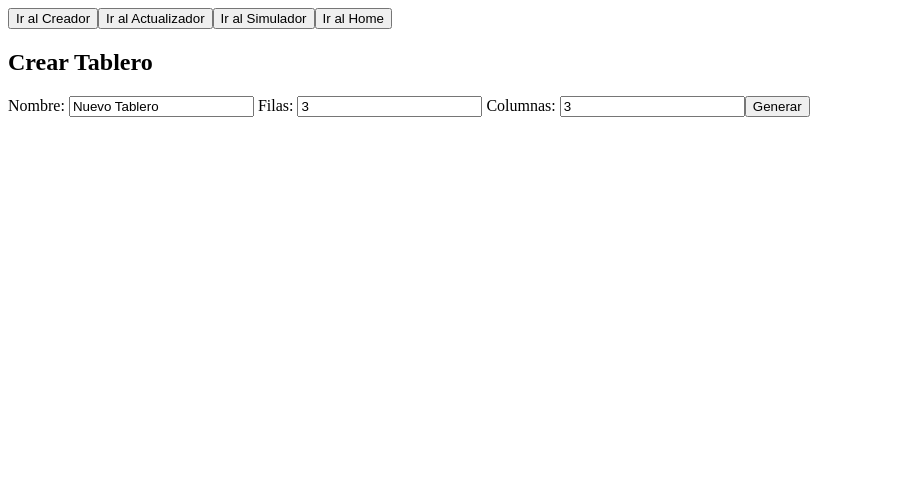
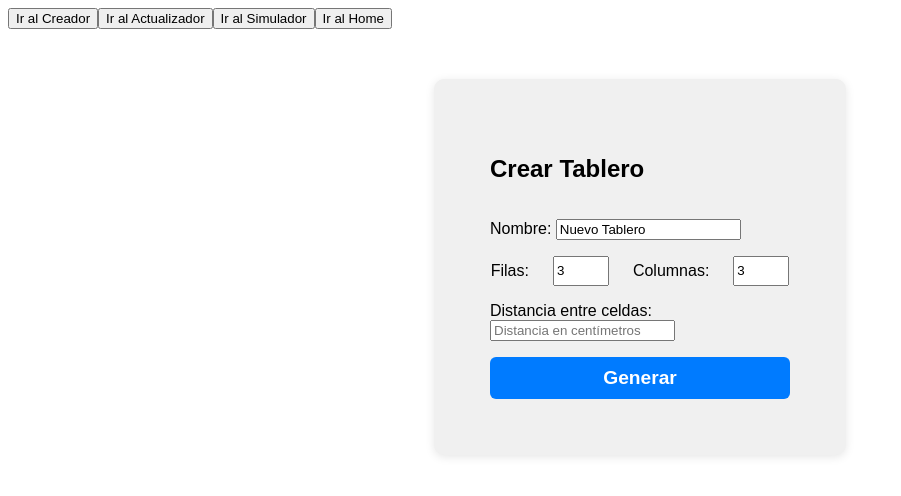
Before and after one commit to schmidtIPM/Proyecto_O_Fronttend, an Angular app: page /creador-de-tableros in a window 1280 px wide. Shown: the top 496 px of the page, without its empty margins (0-901 px from the left). Built offline with nearby package versions, Linux system fonts and the light colour scheme.

Commit message:
cambio html

```diff
--- a/src/app/creador-tablero/creador-tablero.component.css
+++ b/src/app/creador-tablero/creador-tablero.component.css
@@ -1,3 +1,42 @@
+.p-4 {
+  font-family: Arial, sans-serif;
+  align-items: center;
+}
+
+.crear-tablero {
+  background-color: #f0f0f0;
+  border-radius: 10px;
+  padding: 3.5rem;
+  max-width: 300px;
+  margin: 50px auto;
+  box-shadow: 0 2px 10px rgba(0, 0, 0, 0.1);
+  display: flex;
+  flex-direction: column;
+  gap: 1rem;
+  text-align: left;
+}
+
+.fila-columnas {
+  display: flex;
+  gap: 1.5rem;
+  justify-content: center;
+  align-items: center;
+}
+
+.fila-columnas input {
+  width: 3rem;
+  height: 1.5rem;
+}
+
+.crear-tablero button {
+  background-color: #007bff;
+  color: white;
+  padding: 10px;
+  border: none;
+  border-radius: 6px;
+  cursor: pointer;
+}
+
 .contenedor-tablero-panel {
   gap: 1rem;
   align-items: flex-start;
@@ -73,12 +112,12 @@ td {
 }
 .panel-lateral {
   position: fixed;
-  top: 80px; /* ajusta si tu encabezado tiene altura */
+  top: -10px;
   right: 0;
   height: auto;
-  min-height: 50vh;
+  min-height: 100vh;
   overflow-y: auto;
-  width: 25vw;
+  width: 40vw;
   min-width: 200px;
   max-width: 400px;
   padding: 1rem;
@@ -105,3 +144,48 @@ td {
 .cerrar:hover {
   color: #000;
 }
+
+.botones {
+  display: flex;
+  flex-direction: column;
+  gap: 10px;
+}
+
+.botones button {
+  color: white;
+  border: none;
+  padding: 10px;
+  border-radius: 5px;
+  cursor: pointer;
+  font-weight: bold;
+}
+
+.movimiento {
+  display: flex;
+  flex-direction: row;
+  gap: 10px;
+}
+
+.movimiento button{
+  width: 50px;
+  height: 50px;
+  border-radius: 6px;
+  border: none;
+  font-weight: bold;
+  font-size: 18px;
+  cursor: pointer;
+  display: flex;
+  justify-content: center;
+  align-items: center;
+}
+
+.boton-fondo {
+  display: inline-block;
+  background-color: #007bff;
+  color: white;
+  padding: 10px 16px;
+  border-radius: 5px;
+  cursor: pointer;
+  font-weight: bold;
+  text-align: center;
+}
--- a/src/app/creador-tablero/creador-tablero.component.html
+++ b/src/app/creador-tablero/creador-tablero.component.html
@@ -1,15 +1,21 @@
 <div class="p-4">
-  <div *ngIf="!tableroGenerado">
+  <div *ngIf="!tableroGenerado" class="crear-tablero">
     <h2>Crear Tablero</h2>
     <label>
       Nombre:
       <input [(ngModel)]="nombreTablero" />
     </label>
-    Filas:
-    <input type="number" [(ngModel)]="filas" min="1" />
-    Columnas:
-    <input type="number" [(ngModel)]="columnas" min="1" />
-    <button (click)="generarTablero()">Generar</button>
+    <div class="fila-columnas">
+      Filas:
+      <input type="number" [(ngModel)]="filas" min="1" />
+      Columnas:
+      <input type="number" [(ngModel)]="columnas" min="1" />
+    </div>
+    <label>
+      Distancia entre celdas:
+      <input type="text" placeholder="Distancia en centímetros" />
+    </label>
+    <button (click)="generarTablero()" style="font-weight: bold; font-size: larger;">Generar</button>
   </div>
   <div *ngIf="tableroGenerado">
     <h2>Tablero: {{ nombreTablero }}</h2>
@@ -45,30 +51,40 @@
       <h3>Celda: ({{ selectedCell.fila }}, {{ selectedCell.columna }})</h3>
       <button class="cerrar" (click)="cerrarPanel()">✕</button>
     </div>
-    <label>Agregar fondo:
-      <input type="file" accept=".png" (change)="onArchivoImagenChange($event)">
-    </label>
+    <label for="inputFondo" class="boton-fondo">Agregar fondo</label>
+    <input id="inputFondo" type="file" accept=".png" (change)="onArchivoImagenChange($event)" style="display: none;">
     <div class="agregar">
       <p><strong>Agregar acción:</strong></p>
-      <button *ngFor="let tipo of accionesDisponibles"
-              (click)="mostrarFormularioAccion(tipo)">
-        + {{ tipo }}
-      </button>
+      <div class="botones">
+        <button *ngFor="let tipo of accionesDisponibles; let i = index"
+                (click)="mostrarFormularioAccion(tipo)"
+                [ngStyle]="{ 'background-color': colores[i % colores.length] }">
+          + {{ tipo.charAt(0).toUpperCase() + tipo.slice(1) }}
+        </button>
+      </div>
     </div>
     <div *ngIf="nuevaAccion" class="formulario-accion">
-      <h4>Configurar acción: {{ nuevaAccion.tipo }}</h4>
+      <h4>Configurar acción: {{ nuevaAccion.tipo.charAt(0).toUpperCase() + nuevaAccion.tipo.slice(1) }}</h4>
       <div *ngIf="nuevaAccion?.tipo === 'audio'">
         <label>Archivo MP3:
           <input type="file" accept=".mp3" (change)="onArchivoAudioChange($event)">
         </label>
       </div>
-      <div *ngIf="nuevaAccion?.tipo === 'movimiento'">
+      <div *ngIf="nuevaAccion?.tipo === 'movimiento'" class ="movimiento">
         <p>Seleccionar acción:</p>
-        <button (click)="setDireccionMovimiento('arriba')">Avanzar</button>
-        <button (click)="setDireccionMovimiento('abajo')">Retroceder</button>
-        <button (click)="setDireccionMovimiento('derecha')">Girar D.</button>
-        <button (click)="setDireccionMovimiento('izquierda')">Girar I.</button>
-        <p><strong>Elegido:</strong> {{ getDireccionMovimiento() }}</p>
+        <button (click)="setDireccionMovimiento('arriba')"
+        [ngStyle]="{ 'background-color': '#f44336', color: 'black' }">↑</button>
+
+        <button (click)="setDireccionMovimiento('abajo')"
+        [ngStyle]="{ 'background-color': '#2196f3', color: 'black' }">↓</button>
+
+        <button (click)="setDireccionMovimiento('derecha')"
+        [ngStyle]="{ 'background-color': '#f5d718', color: 'black' }">⟳</button>
+
+        <button (click)="setDireccionMovimiento('izquierda')"
+        [ngStyle]="{ 'background-color': '#4caf50', color: 'black' }">⟲</button>
+
+        <!-- <p><strong>Elegido:</strong> {{ getDireccionMovimiento() }}</p> -->
       </div>
       <div *ngIf="luz">
         <input type="color" [(ngModel)]="luz.color">
--- a/src/app/creador-tablero/creador-tablero.component.ts
+++ b/src/app/creador-tablero/creador-tablero.component.ts
@@ -27,6 +27,8 @@ export class CreadorTableroComponent {
   nuevaAccion: Accion | null = null;
   colorLineasTablero: string = "FFFFFF";
   fondoTablero: string | File = "FFFFFF"
+  colores: string[] = ['#f44336', '#4caf50', '#2196f3']; // Rojo, verde, azul
+
 
   constructor(private conectionBack: ConectionBackService) {}
 
```
